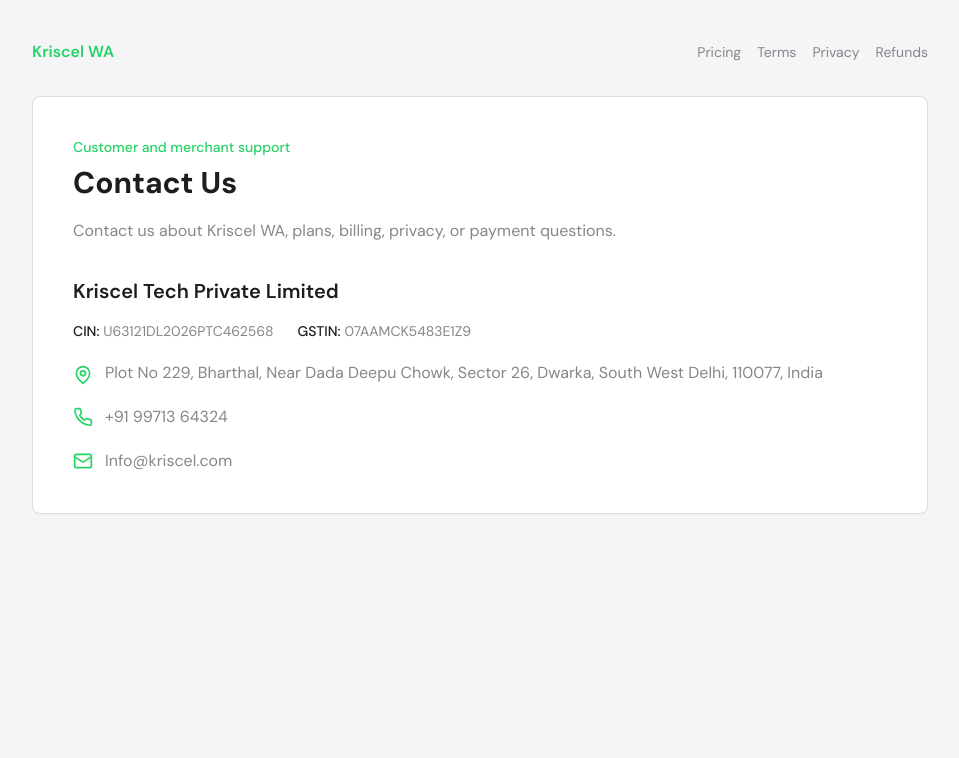
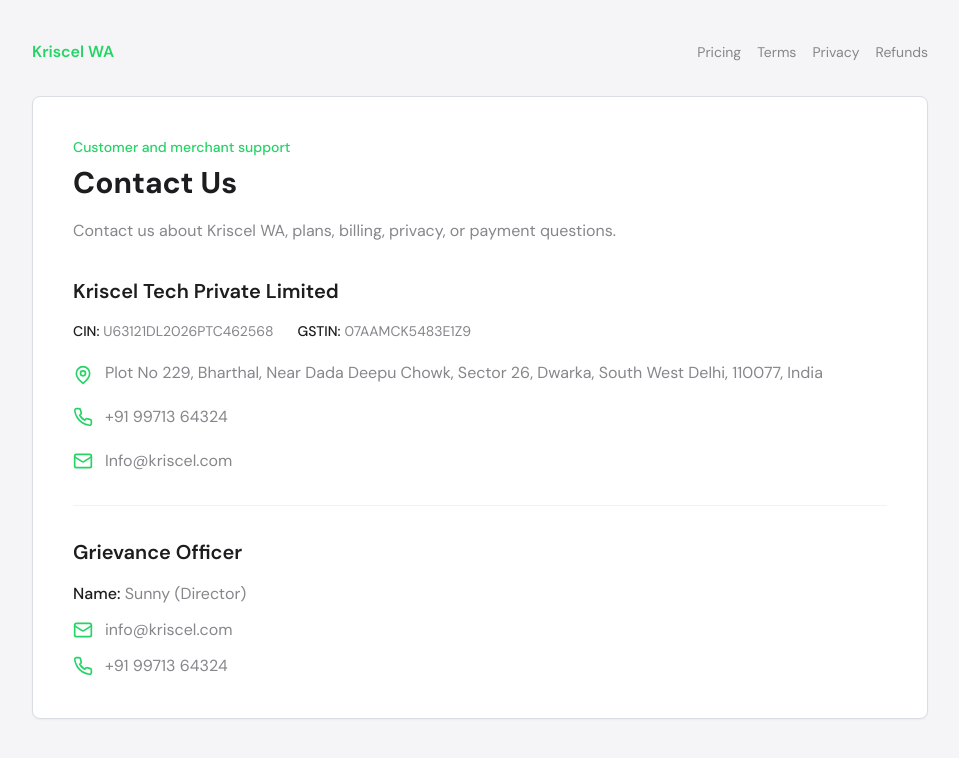
Before and after one commit to Developerkriscel/Whatsapp-META-OFFICIAL, a React (Vite) app in the folder apps/web/: page /contact in a window 1280 px wide. Shown: the top 758 px of the page, without its empty margins (160-1119 px from the left). Built offline with nearby package versions, Linux system fonts and the light colour scheme.

Commit message:
governance chnages

```diff
--- a/apps/web/src/pages/ContactPage.tsx
+++ b/apps/web/src/pages/ContactPage.tsx
@@ -43,6 +43,21 @@
               <a className="hover:text-wa-green" href="mailto:Info@kriscel.com">Info@kriscel.com</a>
             </p>
           </address>
+
+          <hr className="my-8 border-black/5" />
+
+          <h2 className="text-xl font-semibold text-primary-apple">Grievance Officer</h2>
+          <div className="mt-4 space-y-3 text-secondary-apple">
+            <p><span className="font-medium text-primary-apple">Name:</span> Sunny (Director)</p>
+            <p className="flex items-center gap-3">
+              <Mail aria-hidden="true" className="h-5 w-5 shrink-0 text-wa-green" />
+              <a className="hover:text-wa-green" href="mailto:info@kriscel.com">info@kriscel.com</a>
+            </p>
+            <p className="flex items-center gap-3">
+              <Phone aria-hidden="true" className="h-5 w-5 shrink-0 text-wa-green" />
+              <a className="hover:text-wa-green" href="tel:+919971364324">+91 99713 64324</a>
+            </p>
+          </div>
         </article>
       </div>
     </main>
```
